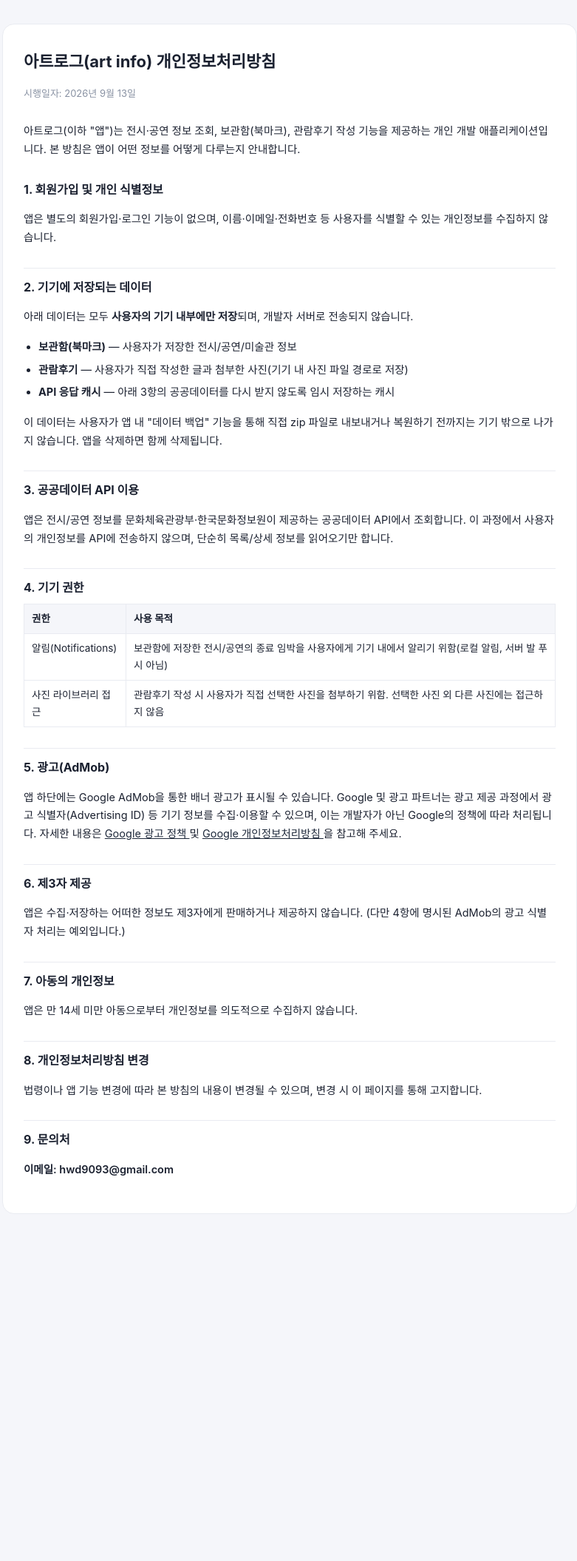
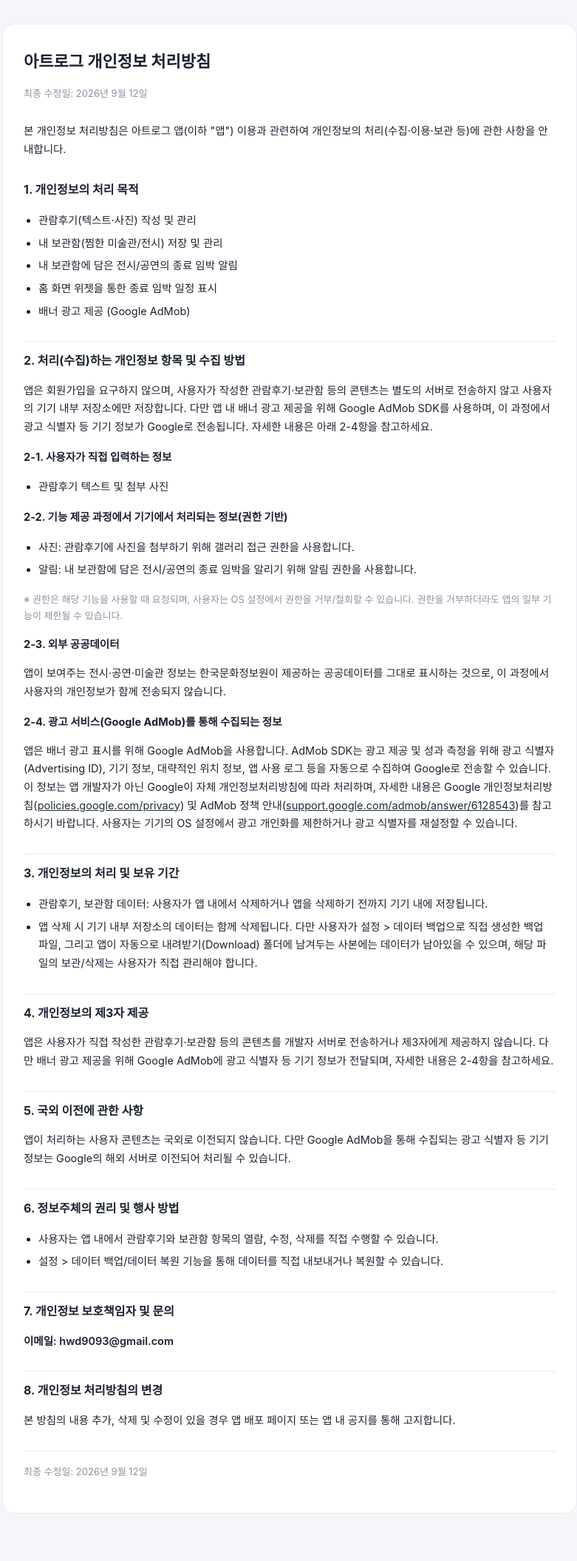
Before and after one commit to hwd3527/hwd3527.github.io, a Jekyll site: the page privacy_artinfo.html, which Jekyll copies as it is, in a window 1280 px wide. Shown: the whole page at 74% size, without its empty margins (248-1029 px from the left). Built offline with Jekyll 4.4.1, drawn with Linux system fonts in a browser that asks for light colours; before the commit the page ends 1705 px from its top, so only the background shows below that.

Commit message:
Revise privacy policy and data handling sections
Updated privacy policy details, including the purpose of personal data processing and changes to data handling practices.

```diff
--- a/privacy_artinfo.html
+++ b/privacy_artinfo.html
@@ -43,6 +43,10 @@
     border-top: none;
     padding-top: 0;
   }
+  h3 {
+    font-size: 14.5px;
+    margin: 16px 0 6px;
+  }
   p, li {
     font-size: 14.5px;
   }
@@ -52,123 +56,139 @@
   li {
     margin-bottom: 6px;
   }
+  .note {
+    color: #8992a3;
+    font-size: 13px;
+  }
   a {
     color: #1f2a3c;
   }
-  table {
-    width: 100%;
-    border-collapse: collapse;
-    margin-top: 8px;
-    font-size: 13.5px;
-  }
-  th, td {
-    border: 1px solid #e9ebf1;
-    padding: 8px 10px;
-    text-align: left;
-    vertical-align: top;
-  }
-  th {
-    background: #f5f6fa;
-  }
   .contact {
     font-weight: 600;
+  }
+  .final-date {
+    margin-top: 28px;
+    padding-top: 16px;
+    border-top: 1px solid #e9ebf1;
+    color: #8992a3;
+    font-size: 13px;
   }
 
   @media (prefers-color-scheme: dark) {
     body { background: #14161c; color: #e7e9ee; }
     main { background: #1b1e26; border-color: #2a2e3a; }
-    .updated { color: #8992a3; }
-    h2 { border-top-color: #2a2e3a; }
-    th, td { border-color: #2a2e3a; }
-    th { background: #22252f; }
+    .updated, .note, .final-date { color: #8992a3; }
+    h2, .final-date { border-top-color: #2a2e3a; }
     a { color: #9db4ff; }
   }
 </style>
 </head>
 <body>
 <main>
-  <h1>아트로그(art info) 개인정보처리방침</h1>
-  <p class="updated">시행일자: 2026년 9월 13일</p>
+  <h1>아트로그 개인정보 처리방침</h1>
+  <p class="updated">최종 수정일: 2026년 9월 12일</p>
 
   <p>
-    아트로그(이하 "앱")는 전시·공연 정보 조회, 보관함(북마크), 관람후기 작성 기능을
-    제공하는 개인 개발 애플리케이션입니다. 본 방침은 앱이 어떤 정보를 어떻게
-    다루는지 안내합니다.
+    본 개인정보 처리방침은 아트로그 앱(이하 "앱") 이용과 관련하여 개인정보의
+    처리(수집·이용·보관 등)에 관한 사항을 안내합니다.
   </p>
 
-  <h2>1. 회원가입 및 개인 식별정보</h2>
+  <h2>1. 개인정보의 처리 목적</h2>
+  <ul>
+    <li>관람후기(텍스트·사진) 작성 및 관리</li>
+    <li>내 보관함(찜한 미술관/전시) 저장 및 관리</li>
+    <li>내 보관함에 담은 전시/공연의 종료 임박 알림</li>
+    <li>홈 화면 위젯을 통한 종료 임박 일정 표시</li>
+    <li>배너 광고 제공 (Google AdMob)</li>
+  </ul>
+
+  <h2>2. 처리(수집)하는 개인정보 항목 및 수집 방법</h2>
   <p>
-    앱은 별도의 회원가입·로그인 기능이 없으며, 이름·이메일·전화번호 등 사용자를
-    식별할 수 있는 개인정보를 수집하지 않습니다.
+    앱은 회원가입을 요구하지 않으며, 사용자가 작성한 관람후기·보관함 등의
+    콘텐츠는 별도의 서버로 전송하지 않고 사용자의 기기 내부 저장소에만
+    저장합니다. 다만 앱 내 배너 광고 제공을 위해 Google AdMob SDK를
+    사용하며, 이 과정에서 광고 식별자 등 기기 정보가 Google로 전송됩니다.
+    자세한 내용은 아래 2-4항을 참고하세요.
   </p>
 
-  <h2>2. 기기에 저장되는 데이터</h2>
-  <p>아래 데이터는 모두 <strong>사용자의 기기 내부에만 저장</strong>되며, 개발자 서버로 전송되지 않습니다.</p>
+  <h3>2-1. 사용자가 직접 입력하는 정보</h3>
   <ul>
-    <li><strong>보관함(북마크)</strong> — 사용자가 저장한 전시/공연/미술관 정보</li>
-    <li><strong>관람후기</strong> — 사용자가 직접 작성한 글과 첨부한 사진(기기 내 사진 파일 경로로 저장)</li>
-    <li><strong>API 응답 캐시</strong> — 아래 3항의 공공데이터를 다시 받지 않도록 임시 저장하는 캐시</li>
+    <li>관람후기 텍스트 및 첨부 사진</li>
   </ul>
-  <p>
-    이 데이터는 사용자가 앱 내 "데이터 백업" 기능을 통해 직접 zip 파일로 내보내거나
-    복원하기 전까지는 기기 밖으로 나가지 않습니다. 앱을 삭제하면 함께 삭제됩니다.
+
+  <h3>2-2. 기능 제공 과정에서 기기에서 처리되는 정보(권한 기반)</h3>
+  <ul>
+    <li>사진: 관람후기에 사진을 첨부하기 위해 갤러리 접근 권한을 사용합니다.</li>
+    <li>알림: 내 보관함에 담은 전시/공연의 종료 임박을 알리기 위해 알림 권한을 사용합니다.</li>
+  </ul>
+  <p class="note">
+    ※ 권한은 해당 기능을 사용할 때 요청되며, 사용자는 OS 설정에서 권한을
+    거부/철회할 수 있습니다. 권한을 거부하더라도 앱의 일부 기능이 제한될 수
+    있습니다.
   </p>
 
-  <h2>3. 공공데이터 API 이용</h2>
+  <h3>2-3. 외부 공공데이터</h3>
   <p>
-    앱은 전시/공연 정보를 문화체육관광부·한국문화정보원이 제공하는 공공데이터
-    API에서 조회합니다. 이 과정에서 사용자의 개인정보를 API에 전송하지 않으며,
-    단순히 목록/상세 정보를 읽어오기만 합니다.
+    앱이 보여주는 전시·공연·미술관 정보는 한국문화정보원이 제공하는
+    공공데이터를 그대로 표시하는 것으로, 이 과정에서 사용자의 개인정보가
+    함께 전송되지 않습니다.
   </p>
 
-  <h2>4. 기기 권한</h2>
-  <table>
-    <tr><th>권한</th><th>사용 목적</th></tr>
-    <tr>
-      <td>알림(Notifications)</td>
-      <td>보관함에 저장한 전시/공연의 종료 임박을 사용자에게 기기 내에서 알리기 위함(로컬 알림, 서버 발 푸시 아님)</td>
-    </tr>
-    <tr>
-      <td>사진 라이브러리 접근</td>
-      <td>관람후기 작성 시 사용자가 직접 선택한 사진을 첨부하기 위함. 선택한 사진 외 다른 사진에는 접근하지 않음</td>
-    </tr>
-  </table>
-
-  <h2>5. 광고(AdMob)</h2>
+  <h3>2-4. 광고 서비스(Google AdMob)를 통해 수집되는 정보</h3>
   <p>
-    앱 하단에는 Google AdMob을 통한 배너 광고가 표시될 수 있습니다. Google 및
-    광고 파트너는 광고 제공 과정에서 광고 식별자(Advertising ID) 등 기기 정보를
-    수집·이용할 수 있으며, 이는 개발자가 아닌 Google의 정책에 따라 처리됩니다.
-    자세한 내용은
-    <a href="https://policies.google.com/technologies/ads" target="_blank" rel="noopener">
-      Google 광고 정책
-    </a>
-    및
-    <a href="https://policies.google.com/privacy" target="_blank" rel="noopener">
-      Google 개인정보처리방침
-    </a>
-    을 참고해 주세요.
+    앱은 배너 광고 표시를 위해 Google AdMob을 사용합니다. AdMob SDK는 광고
+    제공 및 성과 측정을 위해 광고 식별자(Advertising ID), 기기 정보, 대략적인
+    위치 정보, 앱 사용 로그 등을 자동으로 수집하여 Google로 전송할 수
+    있습니다. 이 정보는 앱 개발자가 아닌 Google이 자체 개인정보처리방침에
+    따라 처리하며, 자세한 내용은
+    Google 개인정보처리방침(<a href="https://policies.google.com/privacy" target="_blank" rel="noopener">policies.google.com/privacy</a>)
+    및 AdMob 정책 안내(<a href="https://support.google.com/admob/answer/6128543" target="_blank" rel="noopener">support.google.com/admob/answer/6128543</a>)를
+    참고하시기 바랍니다. 사용자는 기기의 OS 설정에서 광고 개인화를 제한하거나
+    광고 식별자를 재설정할 수 있습니다.
   </p>
 
-  <h2>6. 제3자 제공</h2>
+  <h2>3. 개인정보의 처리 및 보유 기간</h2>
+  <ul>
+    <li>관람후기, 보관함 데이터: 사용자가 앱 내에서 삭제하거나 앱을 삭제하기 전까지 기기 내에 저장됩니다.</li>
+    <li>
+      앱 삭제 시 기기 내부 저장소의 데이터는 함께 삭제됩니다. 다만 사용자가
+      설정 &gt; 데이터 백업으로 직접 생성한 백업 파일, 그리고 앱이 자동으로
+      내려받기(Download) 폴더에 남겨두는 사본에는 데이터가 남아있을 수
+      있으며, 해당 파일의 보관/삭제는 사용자가 직접 관리해야 합니다.
+    </li>
+  </ul>
+
+  <h2>4. 개인정보의 제3자 제공</h2>
   <p>
-    앱은 수집·저장하는 어떠한 정보도 제3자에게 판매하거나 제공하지 않습니다.
-    (다만 4항에 명시된 AdMob의 광고 식별자 처리는 예외입니다.)
+    앱은 사용자가 직접 작성한 관람후기·보관함 등의 콘텐츠를 개발자 서버로
+    전송하거나 제3자에게 제공하지 않습니다. 다만 배너 광고 제공을 위해
+    Google AdMob에 광고 식별자 등 기기 정보가 전달되며, 자세한 내용은 2-4항을
+    참고하세요.
   </p>
 
-  <h2>7. 아동의 개인정보</h2>
+  <h2>5. 국외 이전에 관한 사항</h2>
   <p>
-    앱은 만 14세 미만 아동으로부터 개인정보를 의도적으로 수집하지 않습니다.
+    앱이 처리하는 사용자 콘텐츠는 국외로 이전되지 않습니다. 다만 Google
+    AdMob을 통해 수집되는 광고 식별자 등 기기 정보는 Google의 해외 서버로
+    이전되어 처리될 수 있습니다.
   </p>
 
-  <h2>8. 개인정보처리방침 변경</h2>
+  <h2>6. 정보주체의 권리 및 행사 방법</h2>
+  <ul>
+    <li>사용자는 앱 내에서 관람후기와 보관함 항목의 열람, 수정, 삭제를 직접 수행할 수 있습니다.</li>
+    <li>설정 &gt; 데이터 백업/데이터 복원 기능을 통해 데이터를 직접 내보내거나 복원할 수 있습니다.</li>
+  </ul>
+
+  <h2>7. 개인정보 보호책임자 및 문의</h2>
+  <p class="contact">이메일: hwd9093@gmail.com</p>
+
+  <h2>8. 개인정보 처리방침의 변경</h2>
   <p>
-    법령이나 앱 기능 변경에 따라 본 방침의 내용이 변경될 수 있으며, 변경 시 이
-    페이지를 통해 고지합니다.
+    본 방침의 내용 추가, 삭제 및 수정이 있을 경우 앱 배포 페이지 또는 앱 내
+    공지를 통해 고지합니다.
   </p>
 
-  <h2>9. 문의처</h2>
-  <p class="contact">이메일: hwd9093@gmail.com</p>
+  <p class="final-date">최종 수정일: 2026년 9월 12일</p>
 </main>
 </body>
 </html>
```
